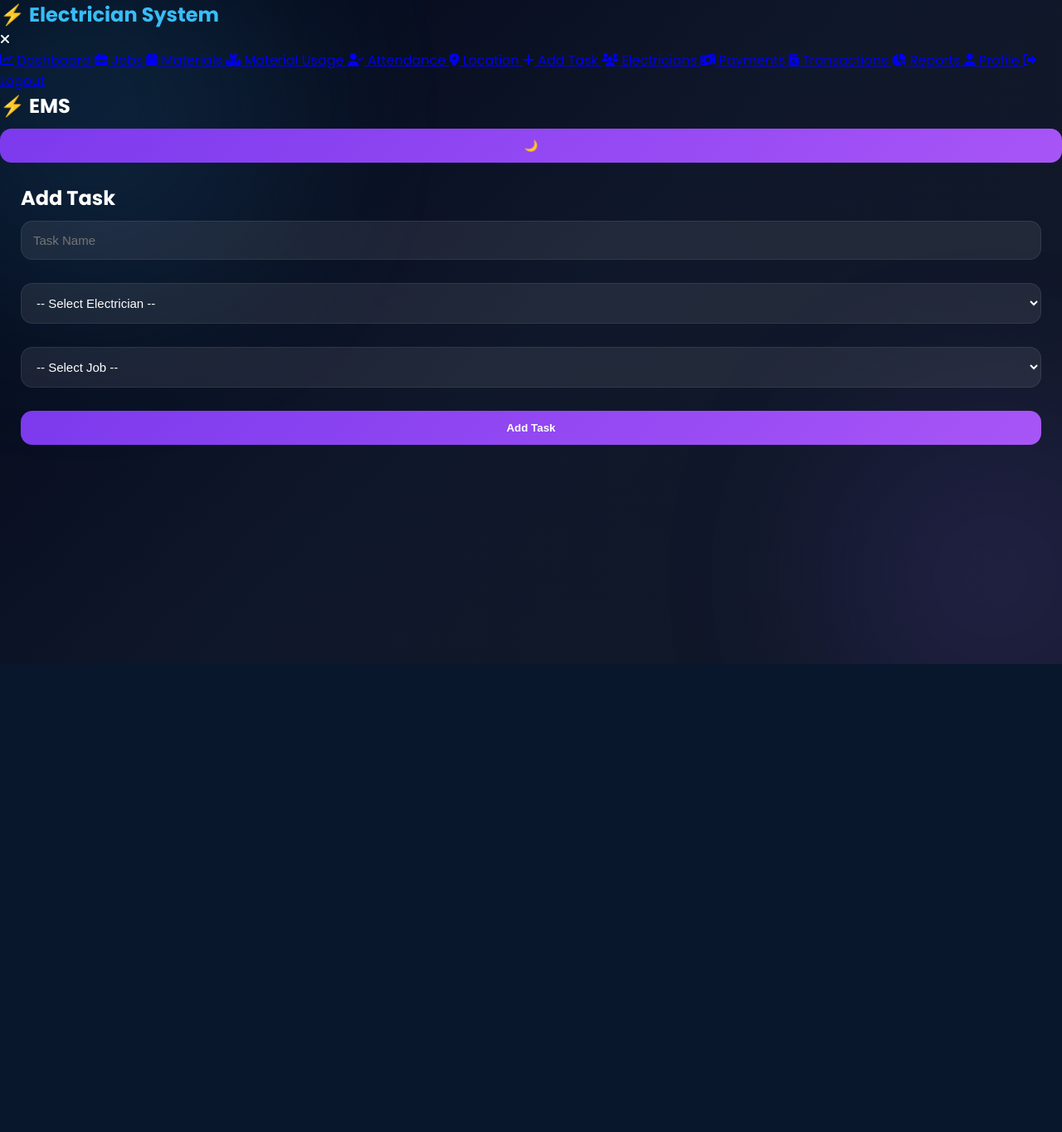
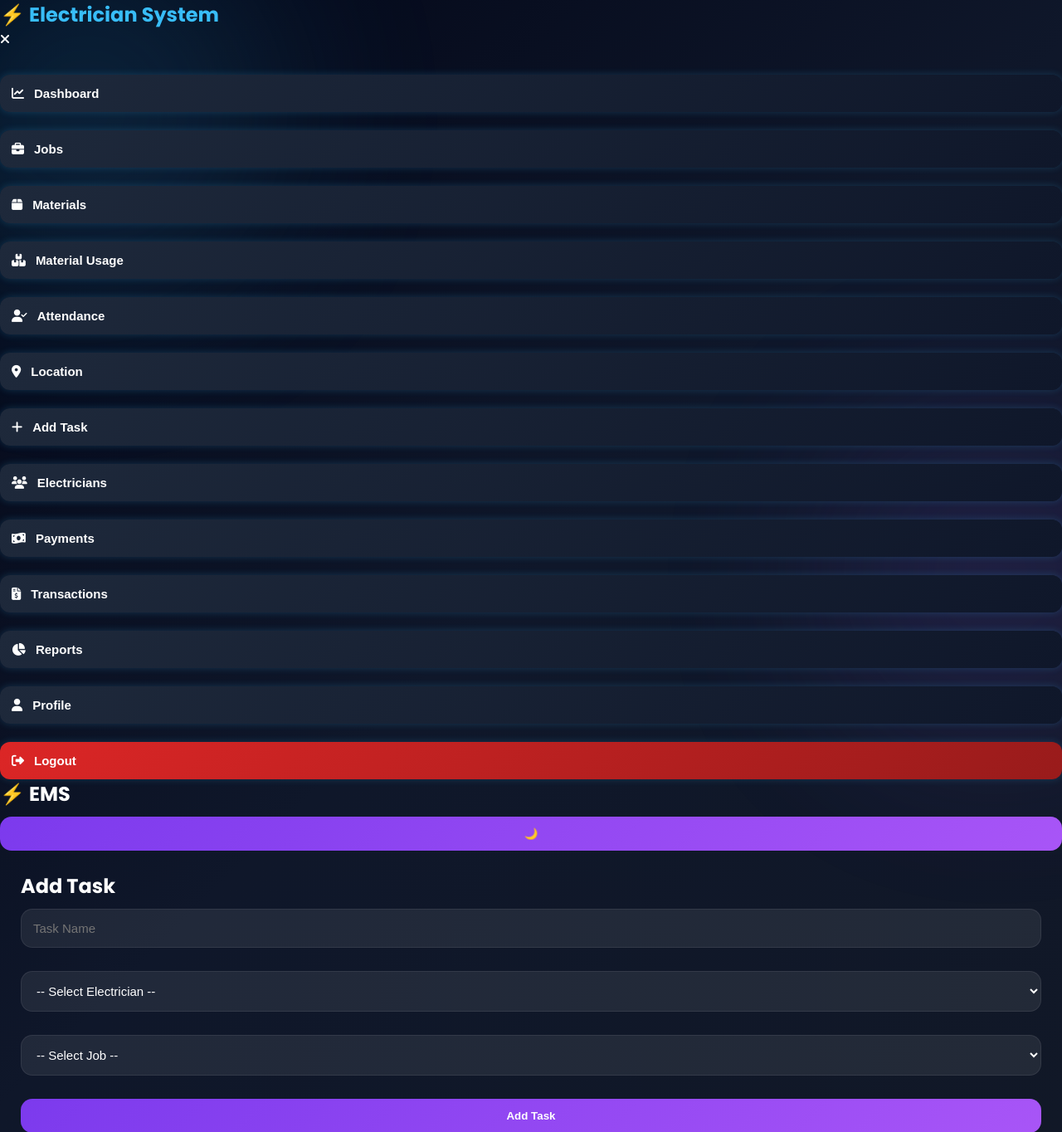
Before and after one commit to harshahiremath591-n/Electritionfinalweb, a Flask app: page /add_task in a window 1280 px wide. Shown: the top 1364 px of the page at 83% size. Before the commit the page ends 800 px from the top, so only its background shows below. Run offline with Flask 3, Linux system fonts and the light colour scheme; the visitor is signed in with stand-in values (Sample User, id 1); data that the repository does not hold is empty; parts of the project's set-up code (start-up, migrations or seed data) failed here and were passed over; some libraries are stand-ins or nearby versions.

Commit message:
Added right sidebar UI

```diff
--- a/static/style.css
+++ b/static/style.css
@@ -745,3 +745,95 @@
     }
 
 }
+
+/* ================= SIDEBAR BUTTONS ================= */
+
+.sidebar-links {
+
+    display: flex;
+
+    flex-direction: column;
+
+    gap: 12px;
+
+    margin-top: 20px;
+
+}
+
+.sidebar-links a {
+
+    text-decoration: none;
+
+}
+
+.side-btn {
+
+    width: 100%;
+
+    padding: 14px;
+
+    border: none;
+
+    border-radius: 12px;
+
+    background: linear-gradient(
+        135deg,
+        #1e293b,
+        #0f172a
+    );
+
+    color: white;
+
+    font-size: 15px;
+
+    font-weight: 600;
+
+    text-align: left;
+
+    cursor: pointer;
+
+    transition: 0.3s;
+
+    display: flex;
+
+    align-items: center;
+
+    gap: 12px;
+
+    box-shadow: 0 0 10px rgba(56,189,248,0.2);
+
+}
+
+.side-btn:hover {
+
+    transform: translateX(5px);
+
+    background: linear-gradient(
+        135deg,
+        #0ea5e9,
+        #2563eb
+    );
+
+    box-shadow: 0 0 20px rgba(14,165,233,0.5);
+
+}
+
+.logout-side-btn {
+
+    background: linear-gradient(
+        135deg,
+        #dc2626,
+        #991b1b
+    );
+
+}
+
+.logout-side-btn:hover {
+
+    background: linear-gradient(
+        135deg,
+        #ef4444,
+        #b91c1c
+    );
+
+}
--- a/templates/base.html
+++ b/templates/base.html
@@ -56,23 +56,30 @@
 
     </div>
 
-    <!-- CLOSE BUTTON MOBILE -->
+    <!-- CLOSE BUTTON -->
 
-    <div class="close-btn" onclick="toggleSidebar()">
+    <div
+        class="close-btn"
+        onclick="toggleSidebar()"
+    >
 
         <i class="fa-solid fa-xmark"></i>
 
     </div>
 
-    <!-- MENU -->
+    <!-- ================= MENU ================= -->
 
     <div class="sidebar-links">
 
         <a href="/dashboard">
 
+            <button class="side-btn">
+
                 <i class="fa-solid fa-chart-line"></i>
 
                 Dashboard
+
+            </button>
 
         </a>
 
@@ -80,73 +87,109 @@
 
         <a href="/jobs">
 
+            <button class="side-btn">
+
                 <i class="fa-solid fa-briefcase"></i>
 
                 Jobs
+
+            </button>
 
         </a>
 
         <a href="/materials">
 
+            <button class="side-btn">
+
                 <i class="fa-solid fa-box"></i>
 
                 Materials
+
+            </button>
 
         </a>
 
         <a href="/material_usage">
 
+            <button class="side-btn">
+
                 <i class="fa-solid fa-boxes-stacked"></i>
 
                 Material Usage
+
+            </button>
 
         </a>
 
         <a href="/attendance">
 
+            <button class="side-btn">
+
                 <i class="fa-solid fa-user-check"></i>
 
                 Attendance
+
+            </button>
 
         </a>
 
         <a href="/location">
 
+            <button class="side-btn">
+
                 <i class="fa-solid fa-location-dot"></i>
 
                 Location
+
+            </button>
 
         </a>
 
         <a href="/add_task">
 
+            <button class="side-btn">
+
                 <i class="fa-solid fa-plus"></i>
 
                 Add Task
+
+            </button>
 
         </a>
 
         <a href="/electricians">
 
+            <button class="side-btn">
+
                 <i class="fa-solid fa-users"></i>
 
                 Electricians
+
+            </button>
 
         </a>
 
         <a href="/payments">
 
+            <button class="side-btn">
+
                 <i class="fa-solid fa-money-bill-wave"></i>
 
                 Payments
+
+            </button>
 
         </a>
 
         <a href="/transactions">
 
+            <button class="side-btn">
+
                 <i class="fa-solid fa-file-invoice-dollar"></i>
 
                 Transactions
+
+            </button>
 
         </a>
 
@@ -156,17 +199,25 @@
 
         <a href="/materials">
 
+            <button class="side-btn">
+
                 <i class="fa-solid fa-box"></i>
 
                 Materials
+
+            </button>
 
         </a>
 
         <a href="/electrician_payments">
 
+            <button class="side-btn">
+
                 <i class="fa-solid fa-wallet"></i>
 
                 Salary
+
+            </button>
 
         </a>
 
@@ -174,25 +225,37 @@
 
         <a href="/reports">
 
+            <button class="side-btn">
+
                 <i class="fa-solid fa-chart-pie"></i>
 
                 Reports
+
+            </button>
 
         </a>
 
         <a href="/profile">
 
+            <button class="side-btn">
+
                 <i class="fa-solid fa-user"></i>
 
                 Profile
 
+            </button>
+
         </a>
 
-        <a href="/logout" class="logout-btn">
+        <a href="/logout">
+
+            <button class="side-btn logout-side-btn">
 
                 <i class="fa-solid fa-right-from-bracket"></i>
 
                 Logout
+
+            </button>
 
         </a>
 
@@ -200,7 +263,7 @@
 
 </div>
 
-<!-- ================= MOBILE TOP BAR ================= -->
+<!-- ================= TOPBAR ================= -->
 
 <div class="topbar">
 
@@ -232,7 +295,7 @@
 
 {% endif %}
 
-<!-- ================= NOTIFICATION ================= -->
+<!-- ================= LIVE NOTIFICATION ================= -->
 
 <div
 id="notification"
@@ -311,13 +374,16 @@
 
 /* ================= LOAD THEME ================= */
 
-window.addEventListener("load", function() {
+window.addEventListener("load", function () {
 
-    const savedTheme = localStorage.getItem("theme");
+    const savedTheme =
+    localStorage.getItem("theme");
 
     if(savedTheme === "light") {
 
-        document.body.classList.add("light-mode");
+        document.body.classList.add(
+            "light-mode"
+        );
 
     }
 
@@ -339,7 +405,7 @@
 
 }
 
-document.onload = resetTimer;
+window.onload = resetTimer;
 
 document.onmousemove = resetTimer;
 document.onkeypress = resetTimer;
@@ -403,7 +469,7 @@
 
 </script>
 
-<!-- SOCKET -->
+<!-- ================= SOCKET IO ================= -->
 
 <script src="https://cdn.socket.io/4.5.4/socket.io.min.js"></script>
 
```
Lines whose indentation alone changed are shown as unchanged.
